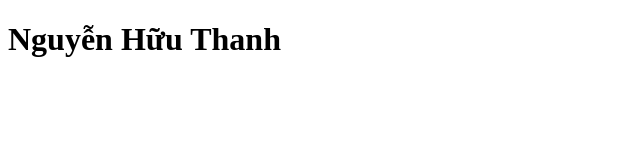
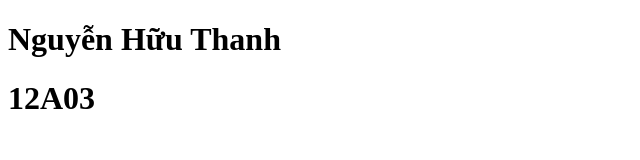
Before and after one commit to T-Meliodas/Day1, a plain HTML site: page index.html in a window 1280 px wide. Shown: the whole page, without its empty margins (0-640 px from the left). Drawn offline with Linux system fonts and the light colour scheme.

Commit message:
sua file ben html

```diff
--- a/index.html
+++ b/index.html
@@ -7,6 +7,7 @@
   </head>
   <body>
     <h1>Nguyễn Hữu Thanh</h1>
+    <h1>12A03</h1>
     <script src="main.js"></script>
   </body>
 </html>
```
